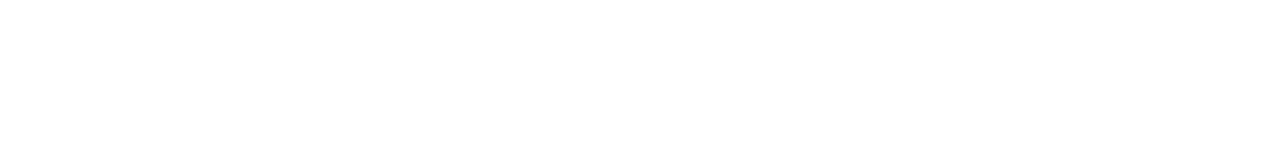
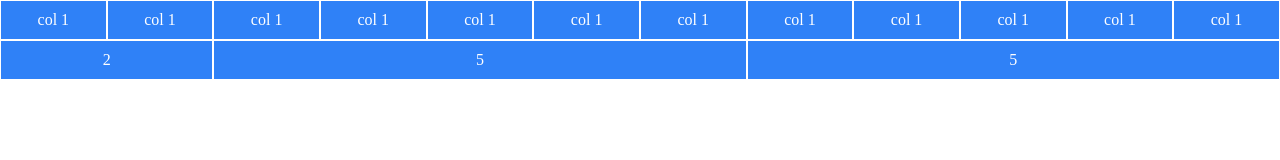
Before and after one commit to SimoneMenichetti/html-css-12bool, a plain HTML site: page index.html in a window 1280 px wide. Drawn offline with Linux system fonts and the light colour scheme.

Commit message:
inserimento prova prime due row

```diff
--- a/index.html
+++ b/index.html
@@ -8,6 +8,58 @@
     <link rel="stylesheet" href="style.css">
 </head>
 <body>
+    <!-- 1/12 x 12 col-1 -->
+    <div class="row">
+        <div class="col-1">
+            <div class="square">col 1</div>
+        </div>
+        <div class="col-1">
+            <div class="square">col 1</div>
+        </div>
+        <div class="col-1">
+            <div class="square">col 1</div>
+        </div>
+        <div class="col-1">
+            <div class="square">col 1</div>
+        </div>
+        <div class="col-1">
+            <div class="square">col 1</div>
+        </div>
+        <div class="col-1">
+            <div class="square">col 1</div>
+        </div>
+        <div class="col-1">
+            <div class="square">col 1</div>
+        </div>
+        <div class="col-1">
+            <div class="square">col 1</div>
+        </div>
+        <div class="col-1">
+            <div class="square">col 1</div>
+        </div>
+        <div class="col-1">
+            <div class="square">col 1</div>
+        </div>
+        <div class="col-1">
+            <div class="square">col 1</div>
+        </div>
+        <div class="col-1">
+            <div class="square">col 1</div>
+        </div>
+    </div>
+    <!-- 2/12 x 1 col-2     10/12 x 2 col 5 -->
+
+    <div class="row">
+
+        <div class="col-2">
+            <div class="square">2</div>
+        </div>
+        <div class="col-5">
+            <div class="square">5</div>
+        </div>
+        <div class="col-5">
+            <div class="square">5</div>
+        </div>
 
 </body>
 </html>
--- a/msframework/12bool.css
+++ b/msframework/12bool.css
@@ -17,7 +17,18 @@
     flex-direction: row;
     flex-wrap: wrap;
   }
+    /* regola colonne */
+    [class*="col-"] {
+        flex: 0 0 auto;
+}
 
+/* regola colonna flessibile  */
+
+.col{
+    flex-grow: 1;
+    flex-basis: 0;
+    max-width: 100%;
+}
 
   /* regole generali suddivisione colonne */
 
--- a/style.css
+++ b/style.css
@@ -0,0 +1,9 @@
+
+/*  DEBUG GENERICO SQUAREBOX */
+.square {
+    background-color: #2F81F7;
+    color: white;
+    border: 1px solid white;
+    text-align: center;
+    padding: 10px;
+}
```
